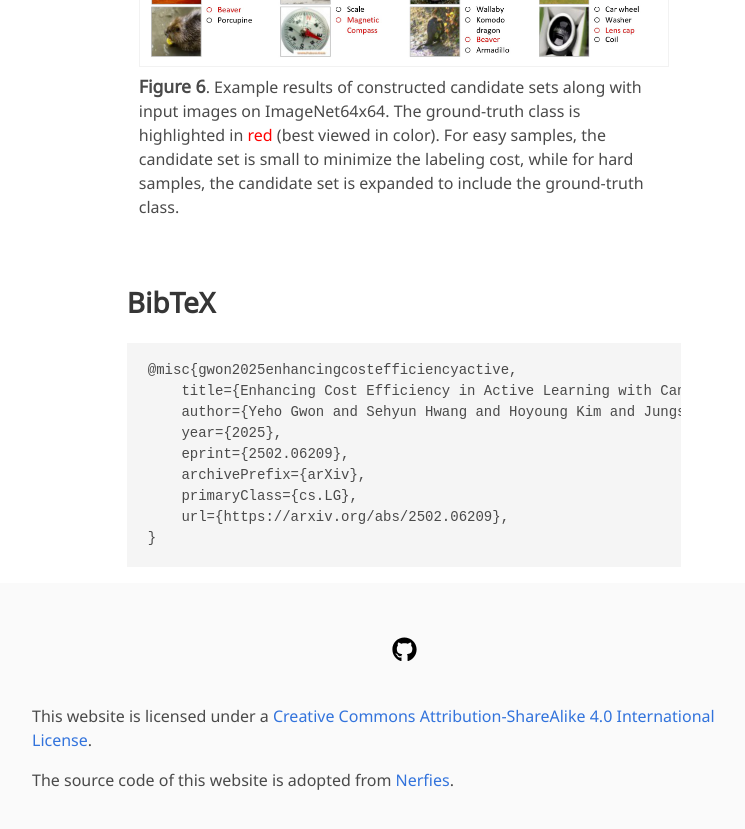
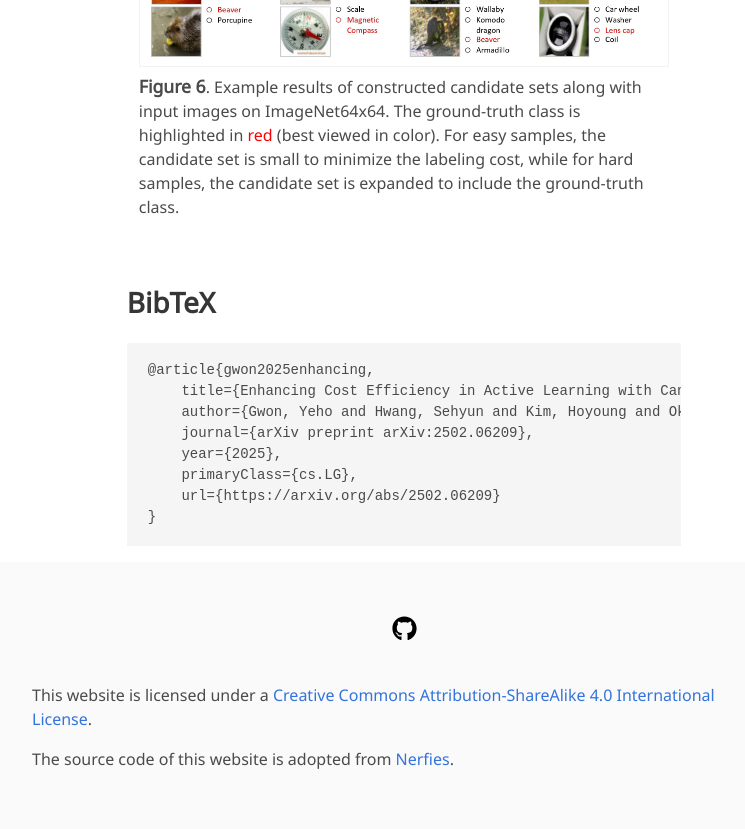
Before and after one commit to yehogwon/yehogwon.github.io, a Jekyll site: the page csq/index.html, which Jekyll copies as it is, in a window 1280 px wide and 900 px high, scrolled down 3833 px. Shown: the top 829 px of the window, without its empty margins (236-981 px from the left). Built offline with Jekyll 4.4.1, drawn with Linux system fonts in a browser that asks for light colours; some web fonts are replaced; formulas are drawn with MathJax 3; comment, search, counter and statistics services are not loaded; a style sheet for code colours, icons or effects is not loaded.

Commit message:
udpate paper info

```diff
--- a/_bibliography/papers.bib
+++ b/_bibliography/papers.bib
@@ -10,13 +10,12 @@
 @string{ICML = {International Conference on Machine Learning (<b>ICML</b>)}}
 @string{arXiv = {arXiv preprint}}
 
-@inproceedings{gwon2025enhancing,
+@article{gwon2025enhancing,
     title={Enhancing Cost Efficiency in Active Learning with Candidate Set Query},
     author={Yeho Gwon and Sehyun Hwang and Hoyoung Kim and Jungseul Ok and Suha Kwak},
     year={2025},
     eprint={2502.06209},
-    archivePrefix={arXiv},
-    booktitle=arXiv,
+    journal={arXiv preprint},
     abbr={arXiv},
     primaryClass={cs.LG},
     url={https://arxiv.org/abs/2502.06209},
--- a/csq/index.html
+++ b/csq/index.html
@@ -277,14 +277,13 @@
 <section class="section" id="BibTeX">
   <div class="container is-max-desktop content">
     <h2 class="title">BibTeX</h2>
-    <pre><code>@misc{gwon2025enhancingcostefficiencyactive,
+    <pre><code>@article{gwon2025enhancing,
     title={Enhancing Cost Efficiency in Active Learning with Candidate Set Query},
-    author={Yeho Gwon and Sehyun Hwang and Hoyoung Kim and Jungseul Ok and Suha Kwak},
+    author={Gwon, Yeho and Hwang, Sehyun and Kim, Hoyoung and Ok, Jungseul and Kwak, Suha},
+    journal={arXiv preprint arXiv:2502.06209},
     year={2025},
-    eprint={2502.06209},
-    archivePrefix={arXiv},
     primaryClass={cs.LG},
-    url={https://arxiv.org/abs/2502.06209},
+    url={https://arxiv.org/abs/2502.06209}
 }</code></pre>
   </div>
 </section>
```
